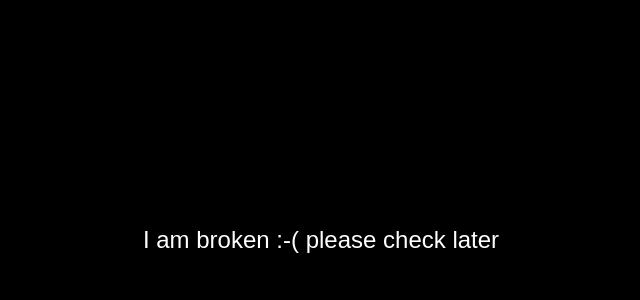
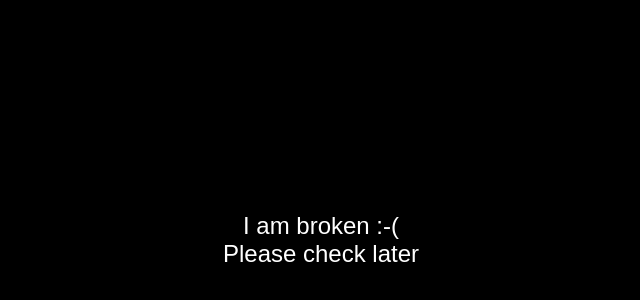
Before and after one commit to sakkoap/mrtest, a plain HTML site: page index.html in a window 1280 px wide. Shown: the part 180-480 px from the top of the page, without its empty margins (319-959 px from the left). Drawn offline with Linux system fonts and the light colour scheme.

Commit message:
Update index.html

```diff
--- a/index.html
+++ b/index.html
@@ -39,13 +39,18 @@
             align-items: center;
             text-align: center;
             font-size: 24px;
+            flex-direction: column; /* Stack the lines vertically */
         }
     </style>
 </head>
 <body>
     <div id="status">Loading...</div>
     <div id="openingTimes"></div>
-    <div id="error" class="error">I am broken :-( please check later</div>
+    <div id="error" class="error">
+        I am broken :-(
+        <br>
+        Please check later
+    </div>
 
     <script>
         // Format decimal hour to HH:MM
```
